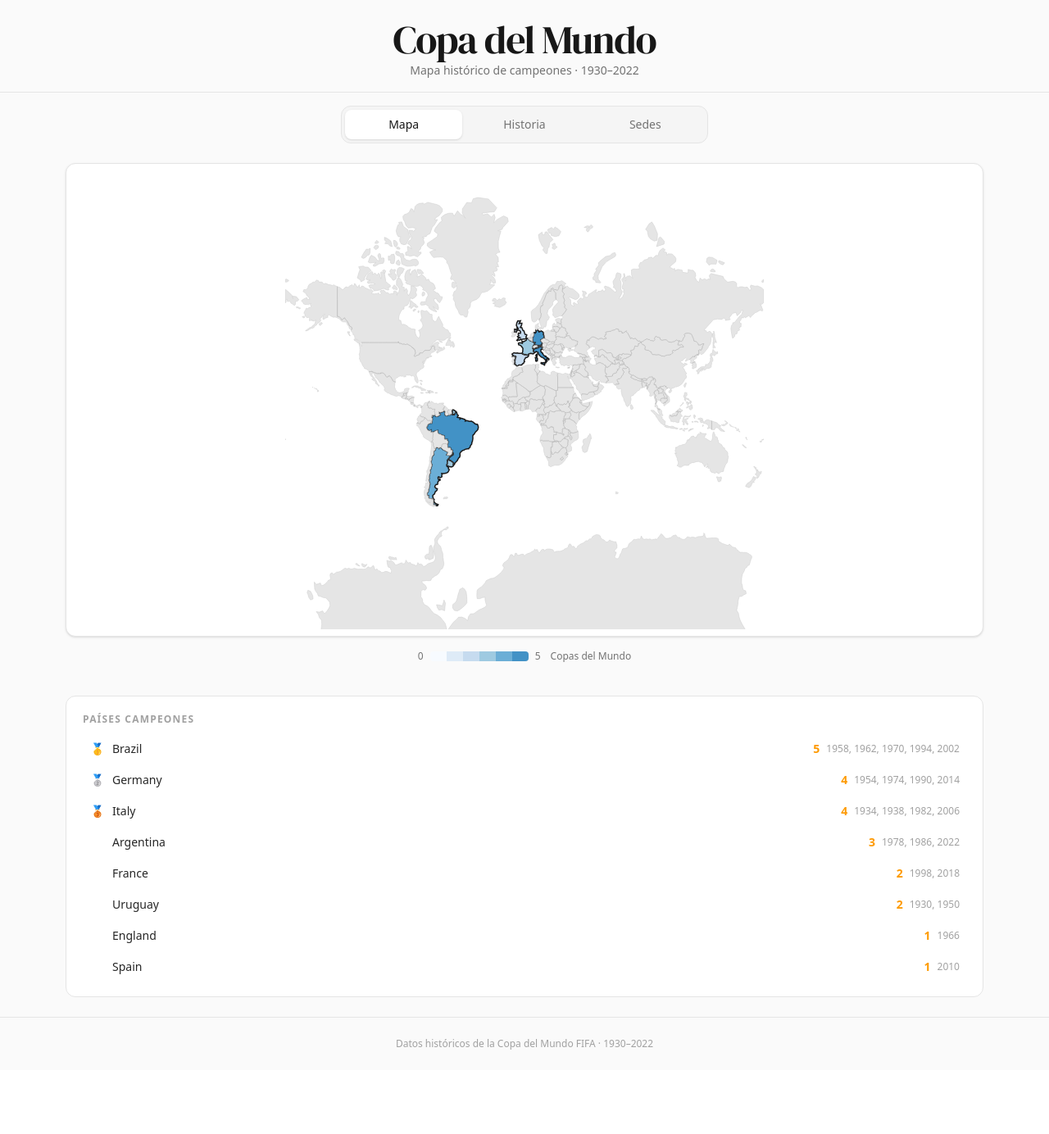
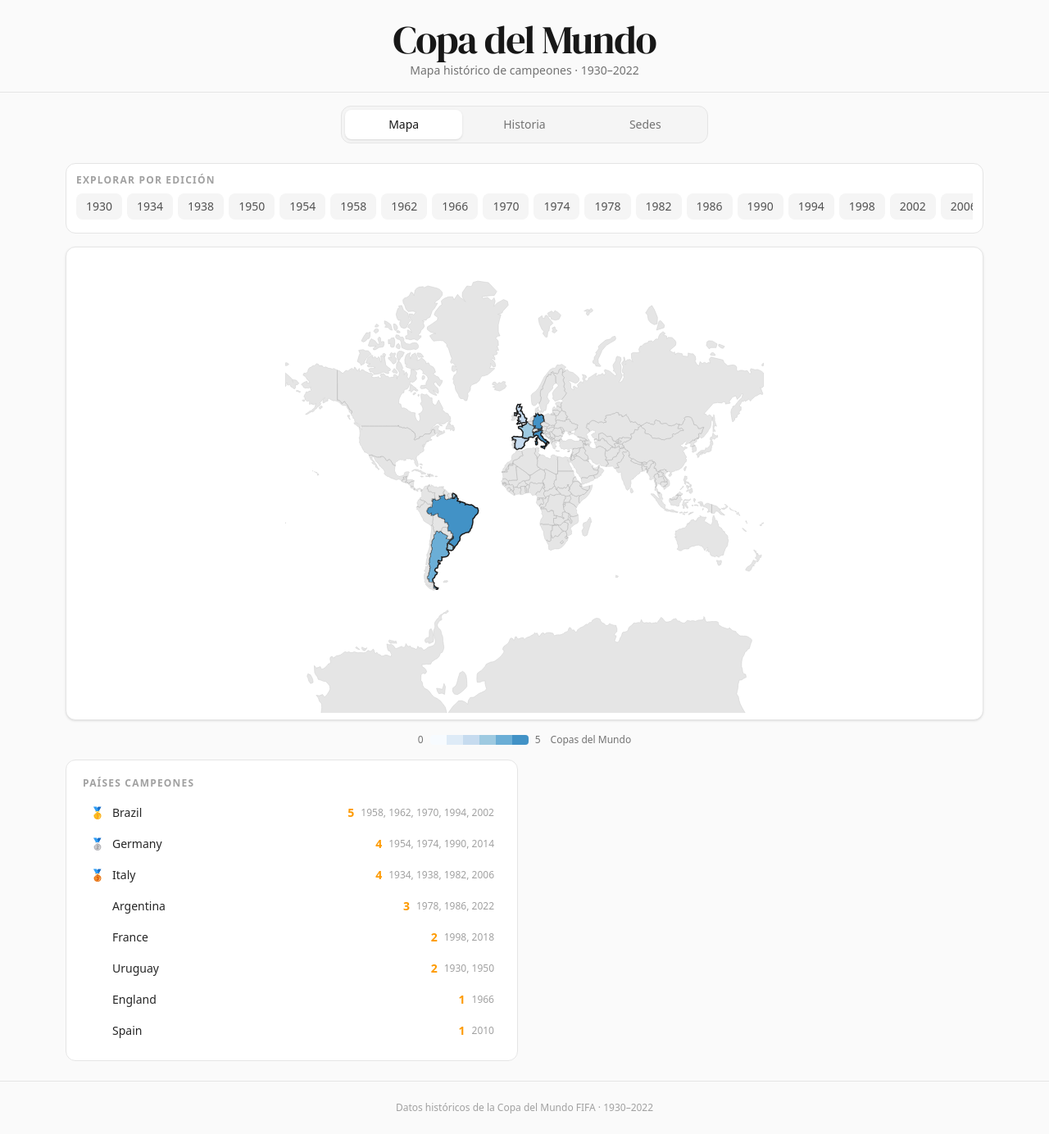
Before and after one commit to jakumx/soccer-cup-info, a React (Vite) app: page / in a window 1280 px wide. Shown: the whole page at 82% size. Before the commit the page ends 1306 px from the top, so only its background shows below. Built offline with nearby package versions, Linux system fonts and the light colour scheme; a web font is replaced by a local one.

Commit message:
feat: add year selector with tournament details and host highlighting on map

```diff
--- a/src/App.tsx
+++ b/src/App.tsx
@@ -4,8 +4,11 @@
 import WorldMapTooltip from './components/WorldMapTooltip'
 import ColorLegend from './components/ColorLegend'
 import ChampionsList from './components/ChampionsList'
+import YearSelector from './components/YearSelector'
+import TournamentDetails from './components/TournamentDetails'
 import { TimelineSection } from './components/WorldCupHistory'
 import { fifaHistory, hostSelection } from './data/history'
+import worldcupData from './data/worldcups.json'
 import type { TooltipData } from './types'
 
 const tabs = [
@@ -26,6 +29,11 @@
 function App() {
   const [activeTab, setActiveTab] = useState<TabId>('map')
   const [tooltipData, setTooltipData] = useState<TooltipData | null>(null)
+  const [selectedYear, setSelectedYear] = useState<number | null>(null)
+
+  const selectedTournament = selectedYear
+    ? worldcupData.tournaments.find((t) => t.year === selectedYear)
+    : null
 
   const handleCountryHover = useCallback((data: TooltipData | null) => {
     setTooltipData(data)
@@ -34,6 +42,10 @@
   const handleCountryClick = useCallback((countryName: string, code: string) => {
     // TODO: abrir modal con detalle del país
     console.log(`Clicked: ${countryName} (${code})`)
+  }, [])
+
+  const handleYearSelect = useCallback((year: number) => {
+    setSelectedYear((prev) => (prev === year ? null : year))
   }, [])
 
   return (
@@ -76,6 +88,10 @@
               id="panel-map"
               aria-labelledby="tab-map"
             >
+              <div className="mb-4">
+                <YearSelector selected={selectedYear} onSelect={handleYearSelect} />
+              </div>
+
               <div className="relative">
                 <div className="rounded-xl border border-neutral-200 bg-white p-2 shadow-sm dark:border-neutral-800 dark:bg-neutral-900">
                   <WorldMap
@@ -83,6 +99,7 @@
                     height={560}
                     onCountryHover={handleCountryHover}
                     onCountryClick={handleCountryClick}
+                    highlightedCountry={selectedTournament?.host}
                   />
                   <WorldMapTooltip data={tooltipData} />
                 </div>
@@ -92,7 +109,10 @@
                 </div>
               </div>
 
-              <div className="mt-10">
+              <div className="mt-4 grid gap-4 lg:grid-cols-2">
+                {selectedTournament && (
+                  <TournamentDetails year={selectedYear} />
+                )}
                 <ChampionsList />
               </div>
             </motion.div>
--- /dev/null
+++ b/src/components/TournamentDetails.tsx
@@ -0,0 +1,68 @@
+import { motion } from 'motion/react'
+import worldcupData from '../data/worldcups.json'
+
+interface TournamentDetailsProps {
+  year: number | null
+}
+
+export default function TournamentDetails({ year }: TournamentDetailsProps) {
+  if (!year) return null
+
+  const t = worldcupData.tournaments.find((t) => t.year === year)
+  if (!t) return null
+
+  return (
+    <motion.div
+      initial={{ opacity: 0, y: 8 }}
+      animate={{ opacity: 1, y: 0 }}
+      className="rounded-xl border border-neutral-200 bg-white p-5 dark:border-neutral-700 dark:bg-neutral-900"
+    >
+      <div className="flex items-center justify-between">
+        <h3 className="text-lg font-bold text-neutral-900 dark:text-white">
+          {t.host} {t.year}
+        </h3>
+        <span className="rounded-md bg-amber-100 px-2.5 py-0.5 text-xs font-bold text-amber-700 dark:bg-amber-900/30 dark:text-amber-400">
+          {t.year}
+        </span>
+      </div>
+
+      <div className="mt-4 grid grid-cols-2 gap-4 text-sm">
+        <div>
+          <p className="text-xs text-neutral-400">Campeón</p>
+          <p className="font-bold text-green-600 dark:text-green-400">{t.champion}</p>
+        </div>
+        <div>
+          <p className="text-xs text-neutral-400">Subcampeón</p>
+          <p className="font-semibold text-neutral-700 dark:text-neutral-300">{t.runnerUp}</p>
+        </div>
+        <div>
+          <p className="text-xs text-neutral-400">Tercer lugar</p>
+          <p className="text-neutral-600 dark:text-neutral-400">{t.thirdPlace}</p>
+        </div>
+        <div>
+          <p className="text-xs text-neutral-400">Cuarto lugar</p>
+          <p className="text-neutral-600 dark:text-neutral-400">{t.fourthPlace}</p>
+        </div>
+      </div>
+
+      <div className="mt-4 grid grid-cols-3 gap-4 border-t border-neutral-100 pt-4 text-center text-sm dark:border-neutral-800">
+        <div>
+          <p className="text-lg font-bold text-neutral-800 dark:text-white">{t.teams}</p>
+          <p className="text-xs text-neutral-400">Equipos</p>
+        </div>
+        <div>
+          <p className="text-lg font-bold text-neutral-800 dark:text-white">{t.matches}</p>
+          <p className="text-xs text-neutral-400">Partidos</p>
+        </div>
+        <div>
+          <p className="text-lg font-bold text-neutral-800 dark:text-white">{t.goalsScored}</p>
+          <p className="text-xs text-neutral-400">Goles</p>
+        </div>
+      </div>
+
+      <div className="mt-3 text-center text-xs text-neutral-500 dark:text-neutral-400">
+        Máximo goleador: <span className="font-semibold text-neutral-700 dark:text-neutral-300">{t.topScorer}</span> ({t.topScorerGoals} goles)
+      </div>
+    </motion.div>
+  )
+}
--- a/src/components/WorldMap.tsx
+++ b/src/components/WorldMap.tsx
@@ -1,6 +1,6 @@
 import { useMemo } from 'react'
 import { useWorldMap } from '../hooks/useWorldMap'
-import { getCountryData, buildColorScale, buildTooltipData } from '../utils/map-utils'
+import { getCountryData, buildColorScale, buildTooltipData, getTopoName } from '../utils/map-utils'
 import type { TooltipData } from '../types'
 import type { Feature, Geometry } from 'geojson'
 
@@ -9,6 +9,7 @@
   height?: number
   onCountryHover?: (data: TooltipData | null) => void
   onCountryClick?: (countryName: string, code: string) => void
+  highlightedCountry?: string | null
 }
 
 export default function WorldMap({
@@ -16,11 +17,16 @@
   height = 600,
   onCountryHover,
   onCountryClick,
+  highlightedCountry,
 }: WorldMapProps) {
   const { renderData, loading, error } = useWorldMap({ width, height })
 
   const colorScale = useMemo(() => buildColorScale(), [])
   const maxTitles = useMemo(() => colorScale.domain().length - 1, [colorScale])
+  const highlightTopoName = useMemo(
+    () => (highlightedCountry ? getTopoName(highlightedCountry) : null),
+    [highlightedCountry]
+  )
 
   if (loading) {
     return (
@@ -69,13 +75,18 @@
           const strokeW = countryData.titles > 0 ? 1.5 : 0.5
           const strokeC = countryData.titles > 0 ? '#1a1a1a' : '#ccc'
 
+          const isHighlighted = highlightTopoName === name
+          const finalStroke = isHighlighted ? '#f59e0b' : strokeC
+          const finalStrokeW = isHighlighted ? 3 : strokeW
+          const finalFill = isHighlighted ? '#fcd34d' : fill
+
           return (
             <path
               key={feature.id ?? name}
               d={pathGenerator(feature) ?? undefined}
-              fill={fill}
-              stroke={strokeC}
-              strokeWidth={strokeW}
+              fill={finalFill}
+              stroke={finalStroke}
+              strokeWidth={finalStrokeW}
               className="cursor-pointer transition-opacity hover:opacity-80"
               onMouseEnter={(e) => handleMouseEnter(name, e.nativeEvent)}
               onMouseLeave={handleMouseLeave}
--- /dev/null
+++ b/src/components/YearSelector.tsx
@@ -0,0 +1,40 @@
+import { useRef } from 'react'
+import worldcupData from '../data/worldcups.json'
+
+interface YearSelectorProps {
+  selected: number | null
+  onSelect: (year: number) => void
+}
+
+export default function YearSelector({ selected, onSelect }: YearSelectorProps) {
+  const scrollRef = useRef<HTMLDivElement>(null)
+
+  return (
+    <div className="rounded-xl border border-neutral-200 bg-white p-3 dark:border-neutral-700 dark:bg-neutral-900">
+      <p className="mb-2 text-xs font-semibold uppercase tracking-widest text-neutral-400">
+        Explorar por edición
+      </p>
+      <div
+        ref={scrollRef}
+        className="flex gap-1.5 overflow-x-auto pb-1"
+      >
+        {worldcupData.tournaments.map((t) => {
+          const isSelected = selected === t.year
+          return (
+            <button
+              key={t.year}
+              onClick={() => onSelect(t.year)}
+              className={`shrink-0 rounded-lg px-3 py-1.5 text-sm font-medium transition-colors ${
+                isSelected
+                  ? 'bg-amber-500 text-white shadow-sm'
+                  : 'bg-neutral-100 text-neutral-600 hover:bg-neutral-200 dark:bg-neutral-800 dark:text-neutral-300 dark:hover:bg-neutral-700'
+              }`}
+            >
+              {t.year}
+            </button>
+          )
+        })}
+      </div>
+    </div>
+  )
+}
--- a/src/utils/map-utils.ts
+++ b/src/utils/map-utils.ts
@@ -17,8 +17,17 @@
   'Serbia': 'Yugoslavia',
 }
 
+const dataKeyToTopoName: Record<string, string> = {}
+for (const [topo, data] of Object.entries(topoNameToDataKey)) {
+  dataKeyToTopoName[data] = topo
+}
+
 function getDataKey(featureName: string): string {
   return topoNameToDataKey[featureName] ?? featureName
+}
+
+export function getTopoName(dataCountryName: string): string {
+  return dataKeyToTopoName[dataCountryName] ?? dataCountryName
 }
 
 export function getCountryData(featureName: string): CountryData {
```
